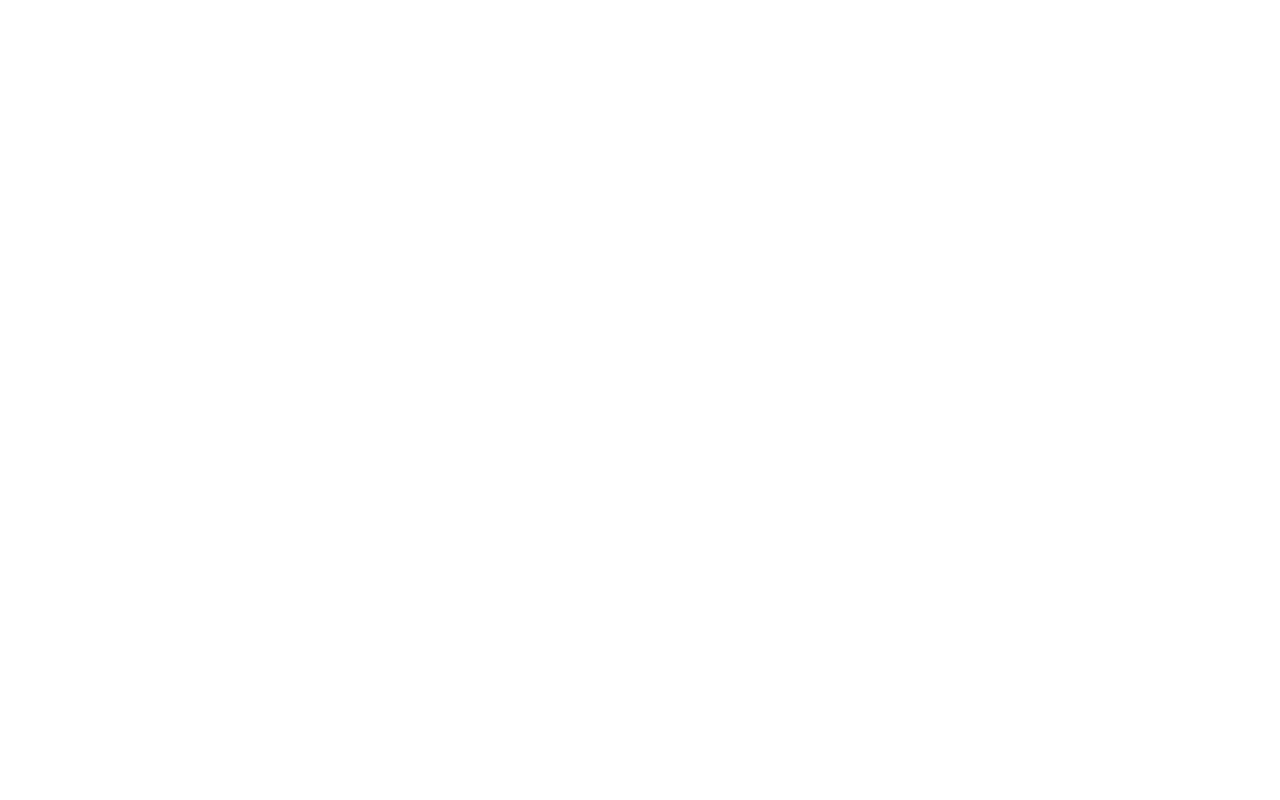
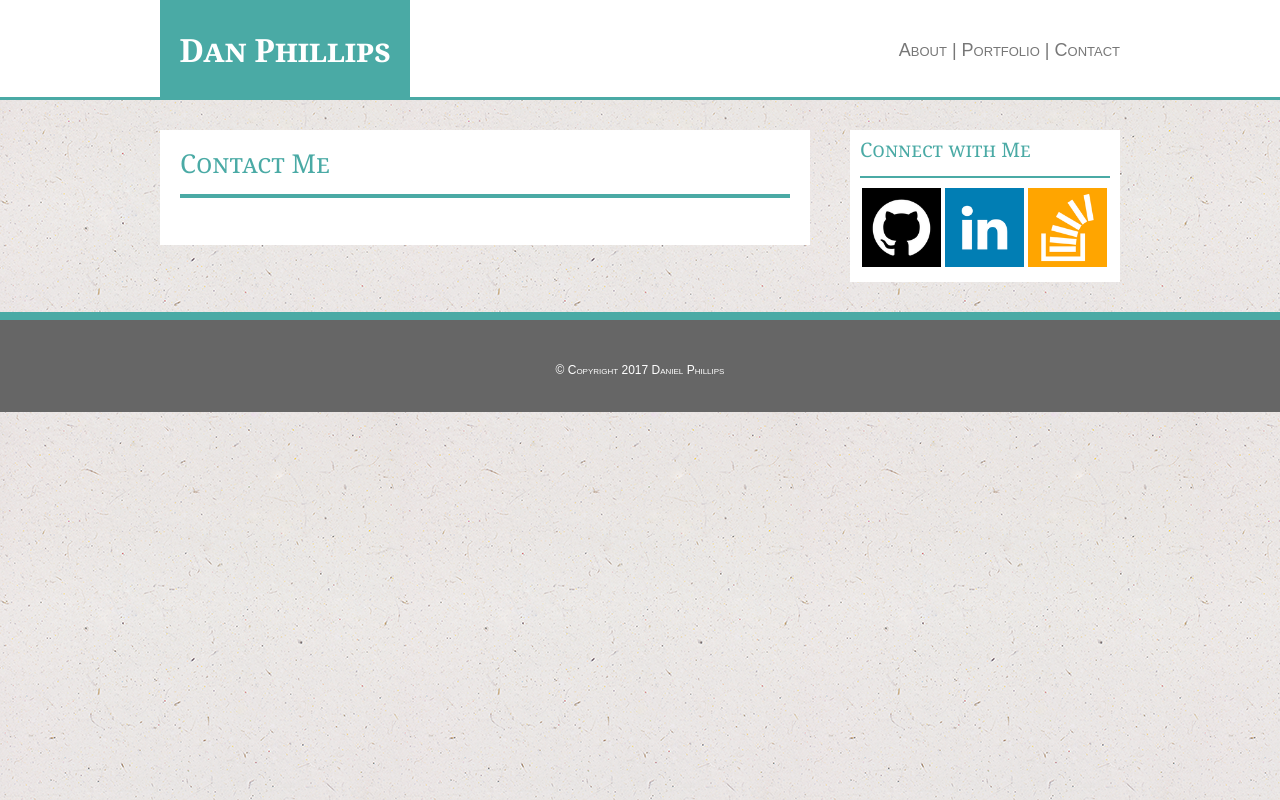
Before and after one commit to dlphillips/Basic-Portfolio, a plain HTML site: page contact.html in a window 1280 px wide. Drawn offline with Linux system fonts and the light colour scheme.

Commit message:
update after adding reset.css

```diff
--- a/assets/css/style.css
+++ b/assets/css/style.css
@@ -1,31 +1,30 @@
 * {
   box-sizing: border-box;
-}
-
-body {
-	/*background-image:url("assets/images/ep_naturalwhite.png");*/
+  margin-top: 0px;
 }
 
 .wrapper {
 	width: 960px;
     margin: 0 auto;
     font-family: 'Arial', 'Helvetica Neue', Helvetica, sans-serif;
+    font-variant: small-caps;
     margin-top: 30px;
+    color: #777777;
 }
 
 header {
 	background-color: #ffffff;
-	border-color: #cccccc;
-	/*border-width: 4px;*/
 	height: 100px;
-	font-size: 36px;
+	line-height: 100px;
+	font-size: 32px;
 	font-weight: bold;
-	line-height: 100px;
+	border-bottom: 3px solid #4aaaa5;
 }
 
 #headname {
 	background-color: #4aaaa5;
 	font-family: 'Georgia', Times, Times New Roman, serif;
+	font-variant: small-caps;
 	color: white;
 	width: 250px;
 	float: left;
@@ -40,11 +39,29 @@ header {
 	margin: 0 auto;
 }
 
+#hrthick {
+	border: 3px solid #dddddd;
+}
+
 nav {
 	float: right;
 	font-family: 'Arial', 'Helvetica Neue', Helvetica, sans-serif;
+	font-variant: small-caps;
 	font-size: 18px;
 	font-weight: normal;
+	color: #777777;
+}
+
+nav a:link, a:visited {
+    color: #777777 ;
+    text-align: center;
+    text-decoration: none;
+    display: inline-block;
+}
+
+nav a:hover, a:active {
+    background-color: #4aaaa5;
+    color: white;
 }
 
 #midwrap {
@@ -54,21 +71,26 @@ nav {
     border-width: 2px;
     width: 960px;
     margin: 0 auto;
-    margin-bottom: 30px;
-}
+	}
 
 h1 {
 	color: #4aaaa5;
 	font-family: 'Georgia', Times, Times New Roman, serif;
+	font-size: 26px;
 }
 
 h2 {
 	color: #4aaaa5;
 	font-family: 'Georgia', Times, Times New Roman, serif;
+	font-size: 20px;
 }
 
-table {
-	margin-top: 50px;
+#hrthick{
+	border: 2px solid #4aaaa5;
+}
+
+#hrthin{
+	border: 1px solid #4aaaa5;
 }
 
 #pic {
@@ -83,16 +105,37 @@ table {
 	float: left;
 	width: 650px;
 	background-color:#fff;
+	font-size: 18px;
 	padding: 20px;
+	padding-left: 20px;
+	padding-top: 20px;
 }
 
 #rightmain {
 	float: right;
 	width: 270px;
-	height: 180px;
 	background-color: #fff;
-	text-align: center;
+	text-align: left;
 	padding: 10px;
+}
+
+ul {
+    list-style-type: none;
+    margin: 0;
+    padding: 0;
+    overflow: hidden;
+}
+
+li {
+    float: left;
+}
+
+li a {
+    display: block;
+    color: white;
+    text-align: center;
+    margin: 2px;
+    text-decoration: none;
 }
 
 .clear {
@@ -101,6 +144,7 @@ table {
 
 footer {
 	font-family: 'Arial', 'Helvetica Neue', Helvetica, sans-serif;
+	font-variant: small-caps;
 	font-size: 12px;
 	height: 100px;
 	line-height: 100px;
@@ -108,4 +152,5 @@ footer {
 	text-align: center;
 	color: white;
 	margin-top: 30px;
+	border-top: 8px solid #4aaaa5;
 }
--- a/contact.html
+++ b/contact.html
@@ -1,9 +1,52 @@
 <!DOCTYPE html>
 <html>
 <head>
-	<title>Contact Me</title>
+    <title>Contact Me</title>
+    <link rel="stylesheet" type="text/css" href="assets/css/reset.css">
+    <link rel="stylesheet" type="text/css" href="assets/css/style.css">
 </head>
-<body>
+<header>
+    <div id="top-wrap">
+        <div id="headname">Dan Phillips</div>
+        <nav>
+          <a href="index.html">About</a> |
+          <a href="portfolio.html">Portfolio</a> |
+          <a href="contact.html">Contact</a>
+        </nav>
+    </div>
+</header>
 
+<body background="assets/images/ep_naturalwhite.png">
+  <div class="wrapper">
+    <div id="midwrap">
+        <div id="leftmain">
+            <h1>Contact Me</h1>
+            <br>
+            <hr id="hrthick">
+            <br>
+
+
+        </div>
+        <div id="rightmain">
+            <h2>Connect with Me</h2>
+            <br>
+            <hr id="hrthin">
+            <div id="social">
+                <center>
+                    <ul>
+                      <li><a href="https://github.com/dlphillips" target="_blank">
+                            <img border="6" alt="GitHub" src="assets/images/gh.png" width="79"></a></li>
+                      <li><a href="https://www.linkedin.com/in/danphillips1/" target="_blank">
+                            <img border="6" alt="LinkedIn" src="assets/images/li.png" width="79"></a></li>
+                      <li><a href="http://stackoverflow.com/users/7483637/dan-phillips" target="_blank">
+                            <img border="6" alt="stackoverflow" src="assets/images/so.png" width="79"></a></li>
+                    </ul>
+                </center>
+            </div>
+        </div>
+    </div>
+  </div>
+  <div class="clear"></div>
+  <footer>&copy Copyright 2017 Daniel Phillips</footer>
 </body>
 </html>
```
Also changed, not shown: index.html (+20 -17 lines), assets/images/business-q-c-640-480-10.jpg (added), assets/images/business-q-c-640-480-5.jpg (added), assets/images/business-q-c-640-480-6.jpg (added), assets/images/business-q-c-640-480-9.jpg (added), assets/images/technics-q-c-640-480-1.jpg (added), assets/images/technics-q-c-640-480-10.jpg (added), assets/images/technics-q-c-640-480-3.jpg (added), assets/images/technics-q-c-640-480-4.jpg (added), assets/images/technics-q-c-640-480-5.jpg (added), assets/images/technics-q-c-640-480-6.jpg (added), assets/images/technics-q-c-640-480-7.jpg (added), 1 other file.
